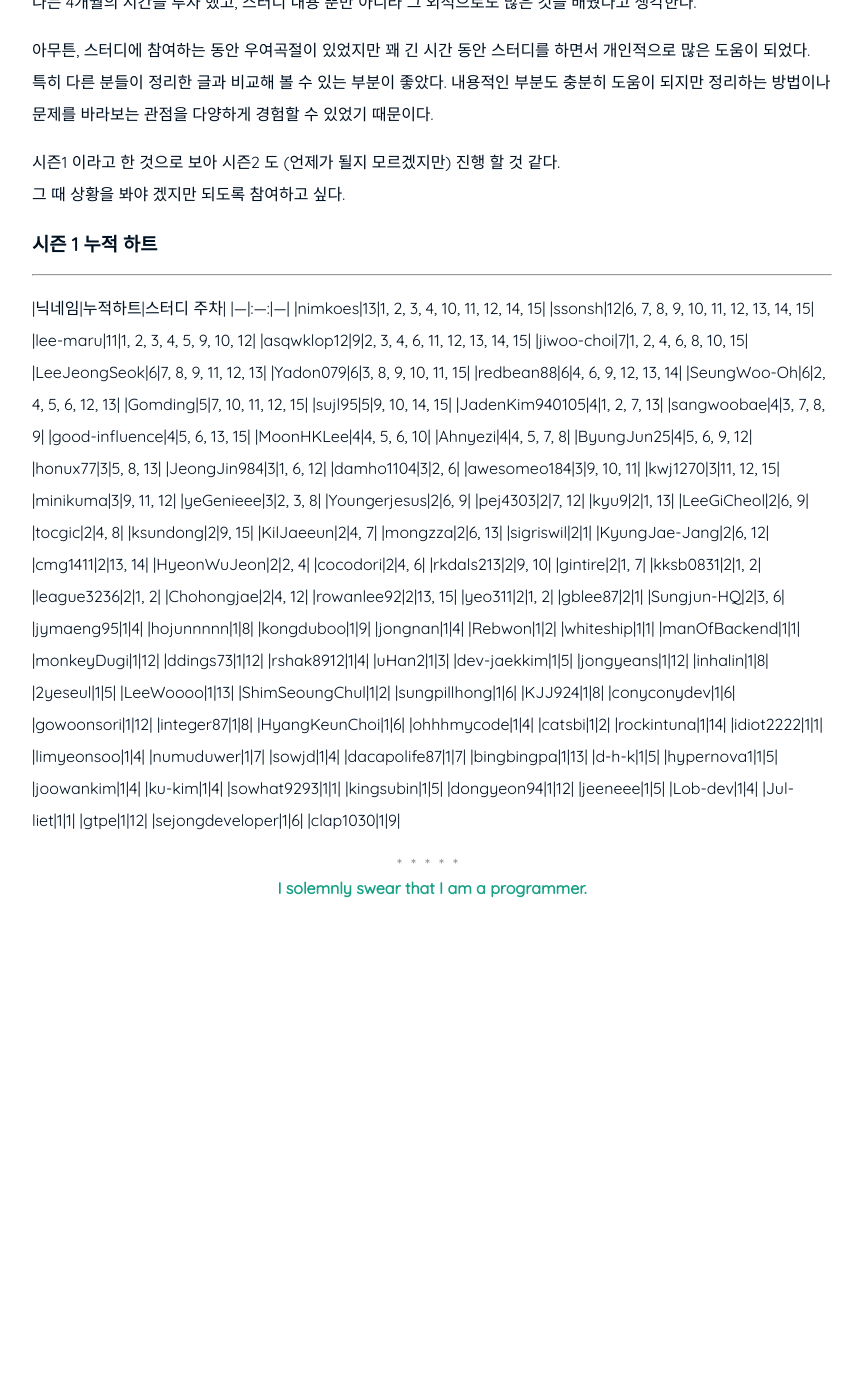
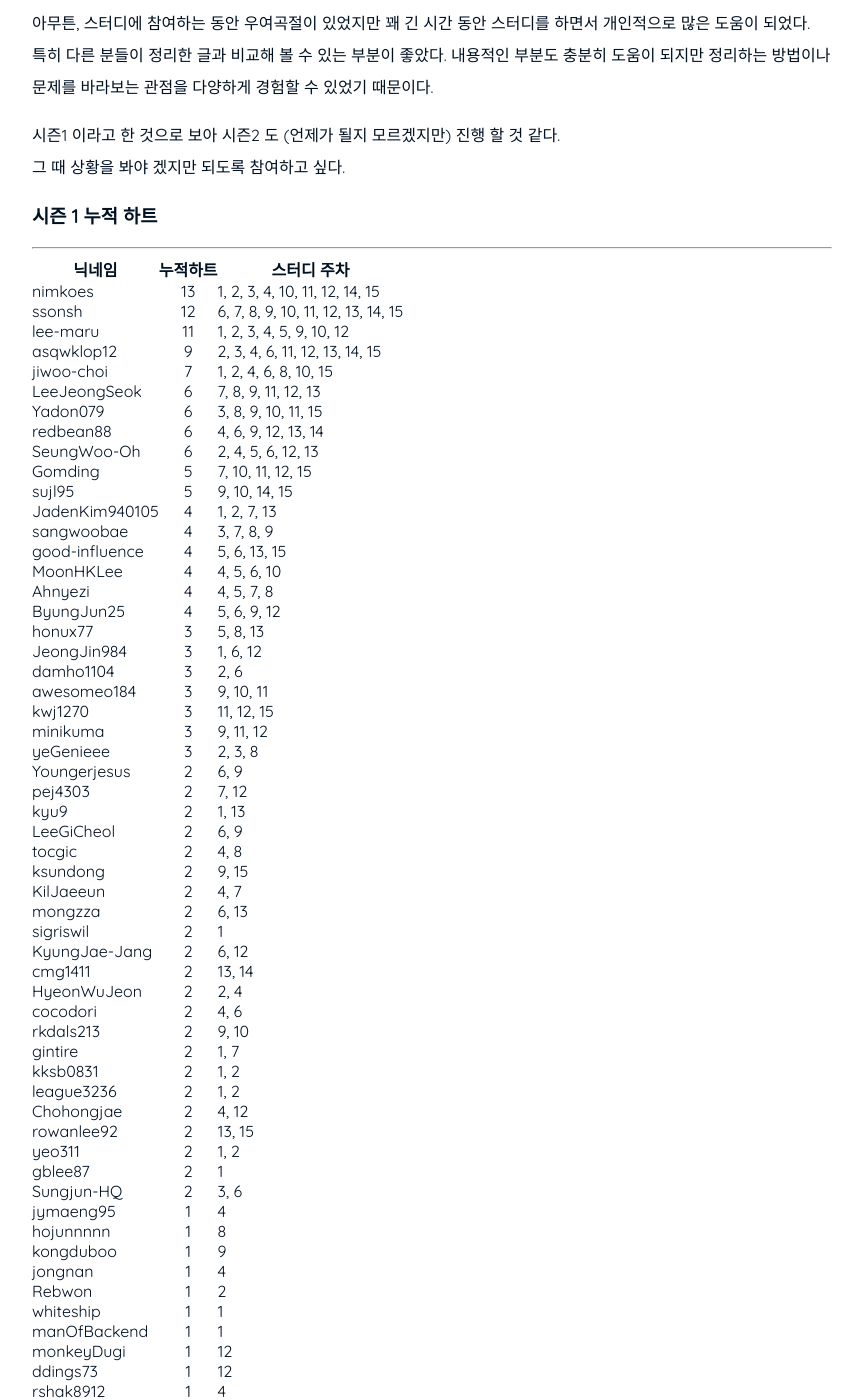
Before and after one commit to nimkoes/portfolio, a Jekyll site: the page built from _posts/2016-05-20-Java-Online-Live-Study-Season-1.md, in a window 1280 px wide and 1400 px high, scrolled down 3765 px. Shown: the whole window, without its empty margins (208-1069 px from the left). Built offline with Jekyll 4.4.1, drawn with Linux system fonts in a browser that asks for light colours; before the commit the page ends 4725 px from its top, so only the background shows below that; some of the changed text lies outside the part shown.

Commit message:
mod style

```diff
--- a/_posts/2016-05-20-Java-Online-Live-Study-Season-1.md
+++ b/_posts/2016-05-20-Java-Online-Live-Study-Season-1.md
@@ -78,7 +78,7 @@
 
 ### 스터디 후기
 ---
-![study_end](https://github.com/nimkoes/nimkoes.github.io/blob/master/assets/img/milestone/study/ws_004.jpg?raw=true "study_end"){: width="410px" height="410px"}
+![study_end](https://github.com/nimkoes/nimkoes.github.io/blob/master/assets/img/milestone/study/ws_004.jpg?raw=true "study_end"){: width="510px"}
 
 사실 2019년 여름 자바를 내가 이해한 방식으로 정리하기를 시도한 적이 있었다.
 다행이었다면 어쨌든 마무리를 지었다는 것이고, 아쉬운 것은 정리한 범위가 터무니없이 모자랐다는 것이다.
@@ -112,6 +112,7 @@
 
 ### 시즌 1 누적 하트
 ---
+
 |닉네임|누적하트|스터디 주차|
 |---|:---:|---|
 |nimkoes|13|1, 2, 3, 4, 10, 11, 12, 14, 15|
```
